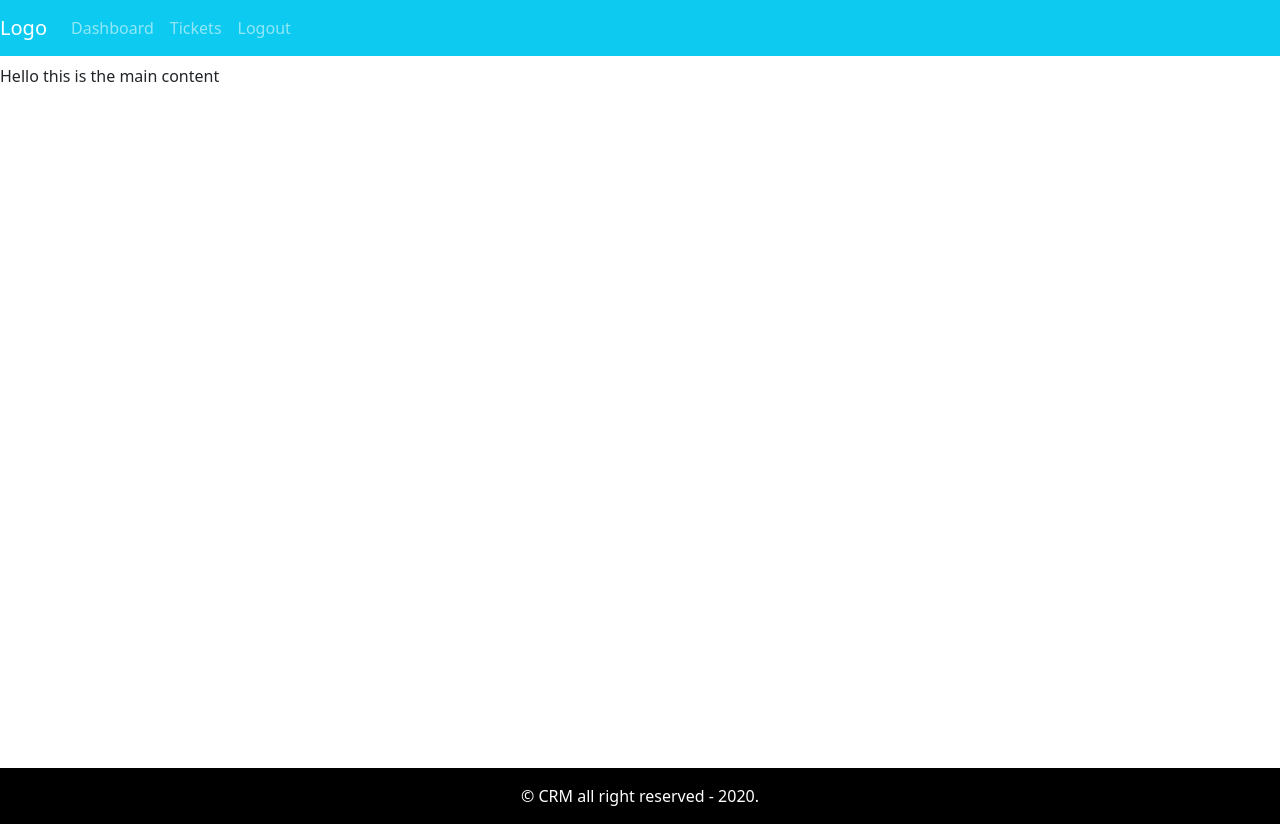
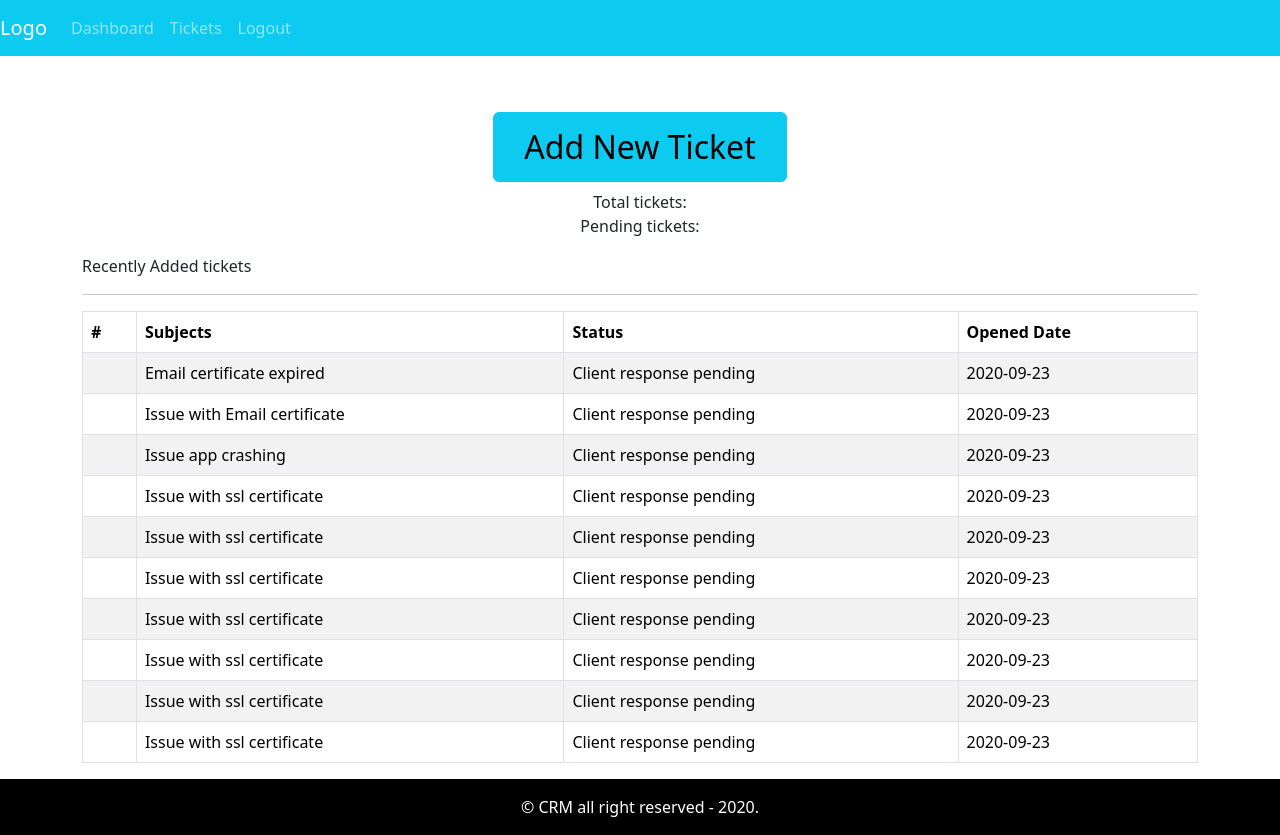
Before and after one commit to SANJAY81565/crm-frontend, a React (Create React App) app: page / in a window 1280 px wide. Built offline with nearby package versions, Linux system fonts and the light colour scheme.

Commit message:
dashboard page added

```diff
--- a/src/App.js
+++ b/src/App.js
@@ -1,5 +1,6 @@
 import './App.css';
 import { DefaultLayout } from './layout/defaultLayout';
+import { Dashboard } from './pages/dashboard/Dashboard.page';
 import Entry from './pages/entry/Entry.page';
 
 function App() {
@@ -7,7 +8,7 @@
     <div className="App">
       {/*<Entry/>*/}
       <DefaultLayout>
-        Hello this is the main content
+        <Dashboard/>
       </DefaultLayout>
     </div>
   );
--- /dev/null
+++ b/src/assets/data/dummyTickets.json
@@ -0,0 +1,62 @@
+[
+    {
+      "id": 1,
+      "subject": "Email   certificate expired",
+      "status": "Client response pending",
+      "addedAt": "2020-09-23"
+    },
+    {
+      "id": 2,
+      "subject": "Issue with Email certificate",
+      "status": "Client response pending",
+      "addedAt": "2020-09-23"
+    },
+    {
+      "id": 3,
+      "subject": "Issue app crashing",
+      "status": "Client response pending",
+      "addedAt": "2020-09-23"
+    },
+    {
+      "id": 4,
+      "subject": "Issue with ssl certificate",
+      "status": "Client response pending",
+      "addedAt": "2020-09-23"
+    },
+    {
+      "id": 5,
+      "subject": "Issue with ssl certificate",
+      "status": "Client response pending",
+      "addedAt": "2020-09-23"
+    },
+    {
+      "id": 6,
+      "subject": "Issue with ssl certificate",
+      "status": "Client response pending",
+      "addedAt": "2020-09-23"
+    },
+    {
+      "id": 7,
+      "subject": "Issue with ssl certificate",
+      "status": "Client response pending",
+      "addedAt": "2020-09-23"
+    },
+    {
+      "id": 8,
+      "subject": "Issue with ssl certificate",
+      "status": "Client response pending",
+      "addedAt": "2020-09-23"
+    },
+    {
+      "id": 9,
+      "subject": "Issue with ssl certificate",
+      "status": "Client response pending",
+      "addedAt": "2020-09-23"
+    },
+    {
+      "id": 10,
+      "subject": "Issue with ssl certificate",
+      "status": "Client response pending",
+      "addedAt": "2020-09-23"
+    }
+  ]
--- /dev/null
+++ b/src/components/ticketTable/TicketTable.comp.js
@@ -0,0 +1,36 @@
+import React from "react";
+
+import { Table } from "react-bootstrap";
+
+export const TicketTable = ({tickets}) => {
+  return (
+    <Table striped bordered hover>
+      <thead>
+        <tr>
+          <th>#</th>
+          <th>Subjects</th>
+          <th>Status</th>
+          <th>Opened Date</th>
+        </tr>
+      </thead>
+      <tbody>
+        {tickets.length ? (
+          tickets.map((row) => (
+            <tr key={row._id}>
+              <td>{row._id}</td>
+              <td>{row.subject}</td>
+              <td>{row.status}</td>
+              <td>{row.addedAt}</td>
+            </tr>
+          ))
+        ) : (
+          <tr>
+            <td colSpan="4" className="text-center">
+              No ticket show{" "}
+            </td>
+          </tr>
+        )}
+      </tbody>
+    </Table>
+  );
+};
--- /dev/null
+++ b/src/pages/dashboard/Dashboard.page.js
@@ -0,0 +1,41 @@
+import React from "react";
+import { Container, Row, Col, Button } from "react-bootstrap";
+import { TicketTable } from "../../components/ticketTable/TicketTable.comp";
+import  tickets  from "../../assets/data/dummyTickets.json";
+
+export const Dashboard = () => {
+  return (
+    <Container>
+      <Row>
+        <Col>
+        </Col>
+      </Row>
+      <Row>
+        <Col className="text-center mt-5 mb-2">
+            <Button
+              variant="info"
+              style={{ fontSize: "2rem", padding: "10px 30px" }}
+            >
+              Add New Ticket
+            </Button>
+        </Col>
+      </Row>
+      <Row>
+        <Col className="text-center  mb-2">
+          <div>Total tickets:</div>
+          <div>Pending tickets:</div>
+        </Col>
+      </Row>
+      <Row>
+        <Col className="mt-2">Recently Added tickets</Col>
+      </Row>
+      <hr />
+
+      <Row>
+        <Col className="recent-ticket">
+          <TicketTable tickets ={tickets} />
+        </Col>
+      </Row>
+    </Container>
+  );
+};
```
